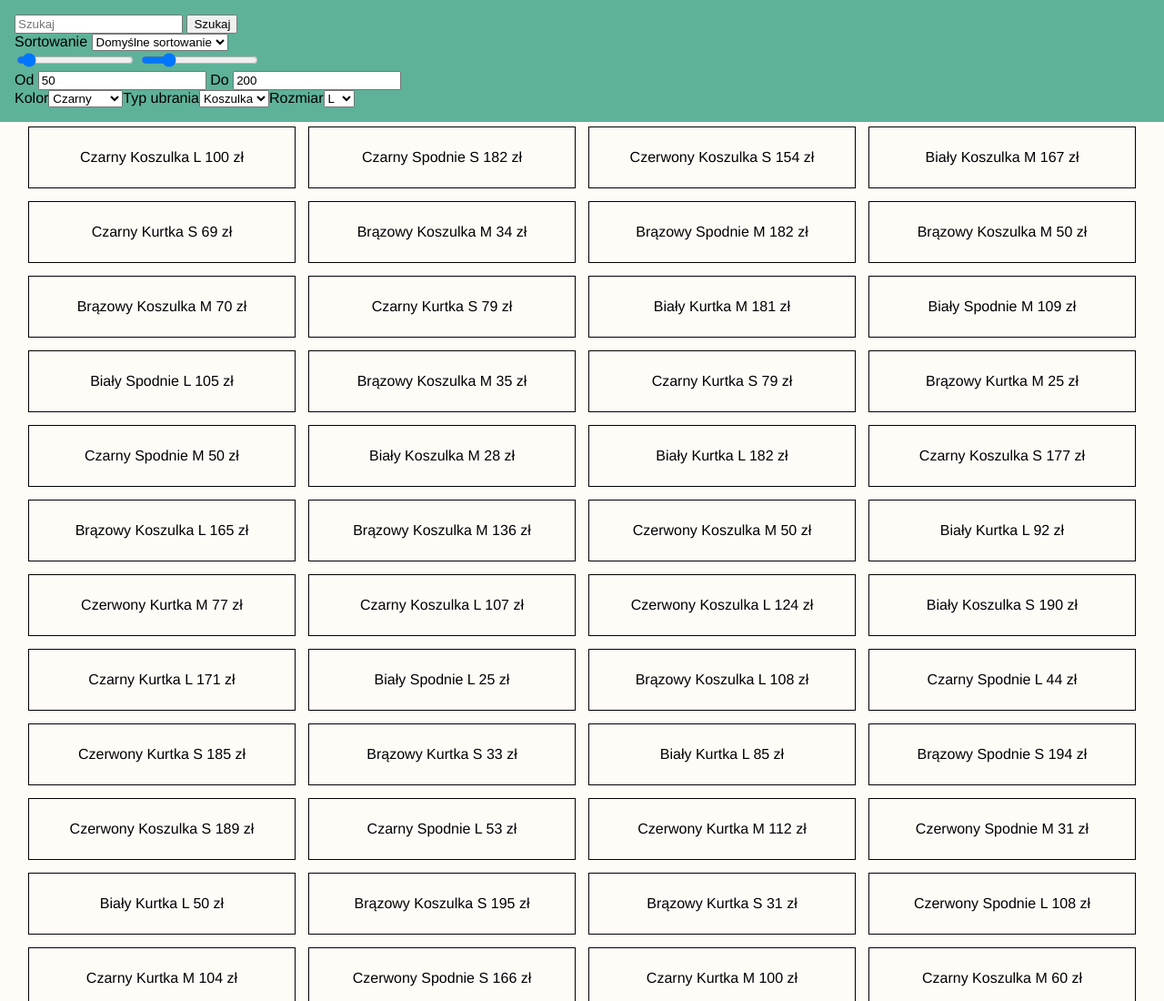
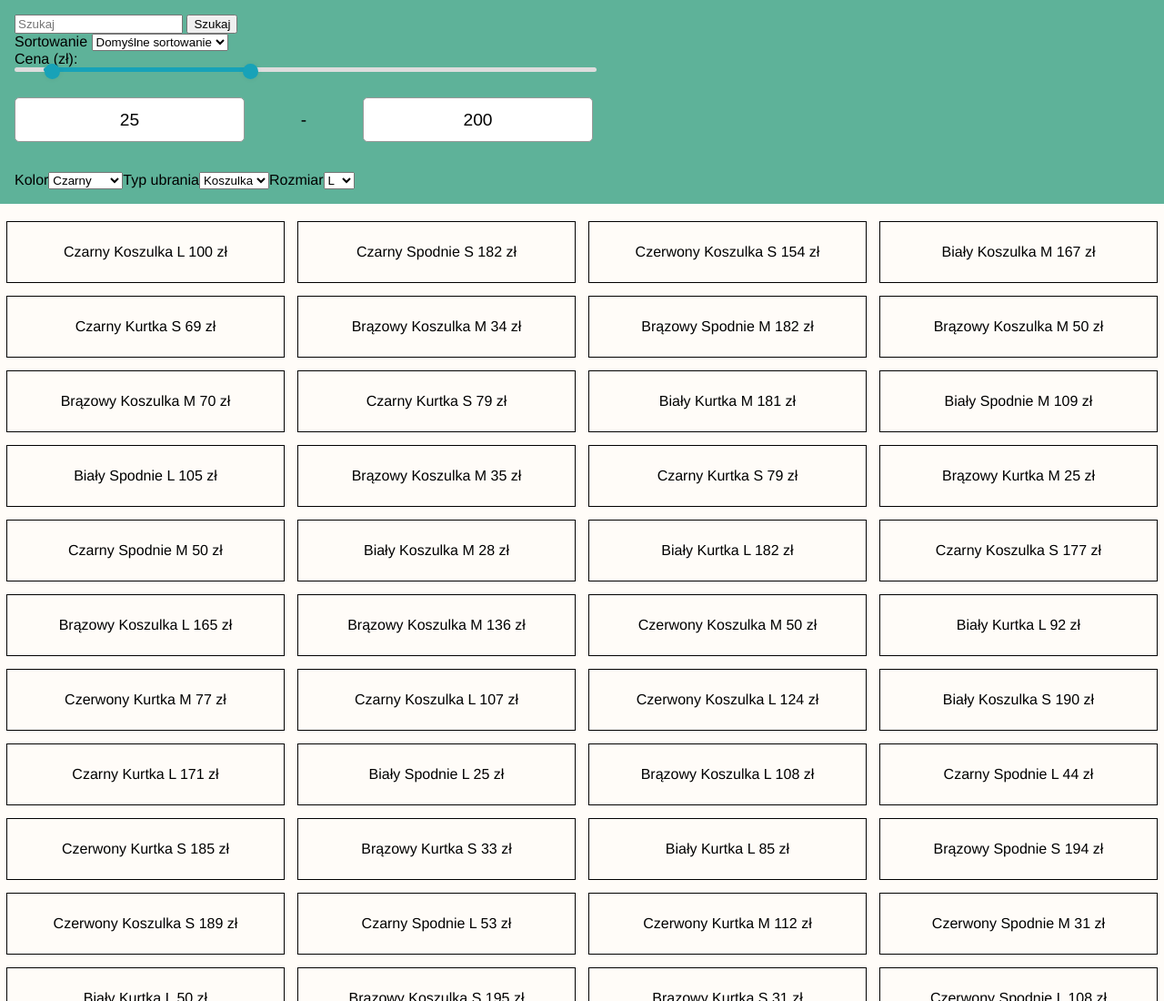
Before and after one commit to Sigrik/js-list-practice, a website: page index.html in a window 1280 px wide. Shown: the top 1100 px of the page at 91% size. Drawn offline with Linux system fonts and the light colour scheme.

Commit message:
Add price slider
* Add price slider

* Fix price input not updating the range

* Fix range and styling of the slider

* Fix styling for slider and product display

```diff
--- a/index.html
+++ b/index.html
@@ -20,21 +20,26 @@
             <option value="" onclick="">Cena - od najniższej</option>
             <option value="" onclick="">Cena - od najwyższej</option>
           </select>
-          <div class="range">
-            <div class="range-slider">
-              <span class="range-selected"></span>
+          <div class="price-container">
+            <span>Cena (zł):</span>
+            <div class="slider">
+              <div class="progress"></div>
             </div>
-            <div class="price-input">
-              <input type="range" class="min" min="0" max="1000" value="50" step="1" />
-              <input type="range" class="max" min="0" max="1000" value="200" step="1" />
+            <div class="range-input">
+              <input type="range" class="range-min" min="0" max="500" value="25" step="1" autocomplete="off">
+              <input type="range" class="range-max" min="0" max="500" value="200" step="1" autocomplete="off">
             </div>
-            <div class="price-range">
-              <label for="min">Od</label>
-              <input type="number" name="min" value="50" />
-              <label for="max">Do</label>
-              <input type="number" name="max" value="200" />
+          <div class="price-input">
+            <div class="field">
+              <input type="number" class="input-min" value="25" autocomplete="off">
+            </div>
+            <div class="separator">-</div>
+            <div class="field">
+              <input type="number" class="input-max" value="200" autocomplete="off">
             </div>
           </div>
+          </div>
+        </div>
         </div>
       </div>
       <div class="products-container"></div>
--- a/package.json
+++ b/package.json
@@ -5,7 +5,7 @@
   "main": "script.js",
   "scripts": {
     "test": "echo \"Error: no test specified\" && exit 1",
-    "watch": "nodemon -e scss -x node-sass --include-path scss ./stylesheet.scss ./dist/stylesheet.css"
+    "watch": "nodemon -e scss -x node-sass --include-path scss ./styles/main.scss ./dist/stylesheet.css"
   },
   "keywords": [],
   "author": "",
--- a/script.js
+++ b/script.js
@@ -25,6 +25,46 @@ const productFilterSize = {
   id: "size",
   options: ["L", "M", "S"], // + All
 };
+
+const rangeInput = document.querySelectorAll(".range-input input"),
+  priceInput = document.querySelectorAll(".price-input input"),
+  range = document.querySelector(".slider .progress");
+let priceGap = 15;
+priceInput.forEach((input) => {
+  input.addEventListener("input", (e) => {
+    let minPrice = parseInt(priceInput[0].value),
+      maxPrice = parseInt(priceInput[1].value);
+
+    if (maxPrice - minPrice >= priceGap && maxPrice <= rangeInput[1].max) {
+      if (e.target.className === "input-min") {
+        rangeInput[0].value = minPrice;
+        range.style.left = (minPrice / rangeInput[0].max) * 100 + "%";
+      } else {
+        rangeInput[1].value = maxPrice;
+        range.style.right = 100 - (maxPrice / rangeInput[1].max) * 100 + "%";
+      }
+    }
+  });
+});
+
+rangeInput.forEach((input) => {
+  input.addEventListener("input", (e) => {
+    let minVal = parseInt(rangeInput[0].value),
+      maxVal = parseInt(rangeInput[1].value);
+    if (maxVal - minVal < priceGap) {
+      if (e.target.className === "range-min") {
+        rangeInput[0].value = maxVal - priceGap;
+      } else {
+        rangeInput[1].value = minVal + priceGap;
+      }
+    } else {
+      priceInput[0].value = minVal;
+      priceInput[1].value = maxVal;
+      range.style.left = (minVal / rangeInput[0].max) * 100 + "%";
+      range.style.right = 100 - (maxVal / rangeInput[1].max) * 100 + "%";
+    }
+  });
+});
 
 const products = generateProducts();
 renderTable(products);
--- /dev/null
+++ b/styles/main.scss
@@ -0,0 +1,126 @@
+@import "./variables.scss";
+
+body {
+  font-family: Helvetica;
+  font-size: 1em;
+  background: #fffcf8;
+  margin: 0;
+}
+
+.container {
+  margin-left: 24px;
+  margin-right: 24px;
+}
+
+.filter-navbar {
+  position: fixed;
+  background: $green;
+  padding: 16px;
+  width: 100%;
+  left: 0;
+}
+
+.price-container {
+  width: 50%;
+}
+
+.price-input {
+  display: flex;
+  margin: 30px 0 35px;
+}
+
+.price-input .field {
+  display: flex;
+  height: 45px;
+  align-items: center;
+}
+
+.field input {
+  height: 100%;
+  outline: none;
+  border-radius: 5px;
+  font-size: 1.2em;
+  text-align: center;
+  border: 1px solid #999;
+  -moz-appearance: textfield;
+}
+
+input[type="number"]::-webkit-outer-spin-button,
+input[type="number"]::-webkit-inner-spin-button {
+  -webkit-appearance: none;
+}
+
+.price-input .separator {
+  width: 130px;
+  display: flex;
+  font-size: 1.2em;
+  align-items: center;
+  justify-content: center;
+}
+
+.slider {
+  height: 5px;
+  position: relative;
+  background: #ddd;
+  border-radius: 5px;
+}
+
+.slider .progress {
+  height: 100%;
+  left: 5%;
+  right: 60%;
+  position: absolute;
+  border-radius: 5px;
+  background: #17a2b8;
+}
+
+.range-input {
+  position: relative;
+}
+
+.range-input input {
+  position: absolute;
+  width: 100%;
+  height: 5px;
+  top: -5px;
+  background: none;
+  pointer-events: none;
+  -webkit-appearance: none;
+  -moz-appearance: none;
+}
+
+input[type="range"]::-webkit-slider-thumb {
+  height: 17px;
+  width: 17px;
+  border-radius: 50%;
+  background: #17a2b8;
+  pointer-events: auto;
+  -webkit-appearance: none;
+  box-shadow: 0 0 6px rgba(0, 0, 0, 0.05);
+}
+
+input[type="range"]::-moz-range-thumb {
+  height: 17px;
+  width: 17px;
+  border: none;
+  border-radius: 50%;
+  background: #17a2b8;
+  pointer-events: auto;
+  -moz-appearance: none;
+  box-shadow: 0 0 6px rgba(0, 0, 0, 0.05);
+}
+
+.products-container {
+  display: grid;
+  grid-template-columns: 1fr 1fr 1fr 1fr;
+  padding-top: 236px;
+}
+
+.products-container div {
+  outline: 1px solid;
+  display: grid;
+  align-items: center;
+  justify-items: center;
+  padding: 24px;
+  margin: 8px;
+}
--- /dev/null
+++ b/styles/variables.scss
@@ -0,0 +1 @@
+$green: #5eb299;
--- a/stylesheet.scss
+++ /dev/null
@@ -1,34 +0,0 @@
-body {
-  font-family: Helvetica;
-  font-size: 1em;
-  background: #fffcf8;
-  margin: 0;
-}
-
-.container {
-  margin-left: 24px;
-  margin-right: 24px;
-}
-
-.filter-navbar {
-  position: fixed;
-  background: #5eb299;
-  padding: 16px;
-  width: 100%;
-  left: 0;
-}
-
-.products-container {
-  display: grid;
-  grid-template-columns: 1fr 1fr 1fr 1fr;
-  padding-top: 132px;
-}
-
-.products-container div {
-  outline: 1px solid;
-  display: grid;
-  align-items: center;
-  justify-items: center;
-  padding: 24px;
-  margin: 8px;
-}
```
Also changed, not shown: dist/stylesheet.css.
